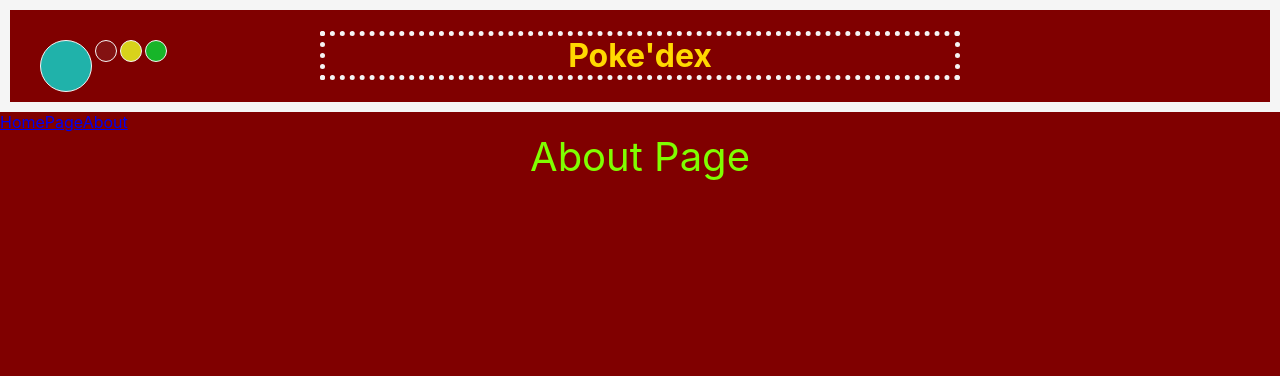
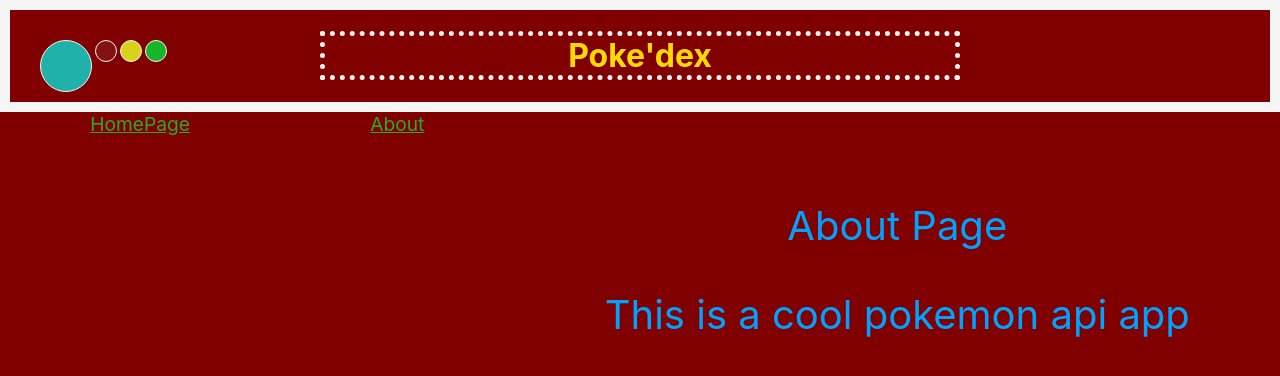
Before and after one commit to dizzyjaguar/pokedex-router, a React (Create React App) app: page /about in a window 1280 px wide. Shown: the top 376 px of the page. Built offline with nearby package versions, Linux system fonts and the light colour scheme.

Commit message:
everything working

```diff
--- a/src/About.js
+++ b/src/About.js
@@ -4,7 +4,9 @@ export default class About extends Component {
     render() {
         return (
             <div className='About'>
-                About Page
+                <br></br>
+                <p>About Page</p>
+                <p>This is a cool pokemon api app</p>
             </div>
         )
     }
--- a/src/App.css
+++ b/src/App.css
@@ -126,5 +126,24 @@ button:hover {
 .About {
   font-size: 40px;
   text-align: center;
-  color: chartreuse;
+  color: rgb(0, 162, 255);
 }
+
+a {
+  color: rgb(42, 171, 36);
+}
+
+.links {
+  font-size: larger;
+  display: flex;
+  justify-content: space-around;
+
+
+}
+
+.SearchBar {
+
+
+  display: flex;
+  justify-content: center;
+}
--- a/src/App.js
+++ b/src/App.js
@@ -20,14 +20,16 @@ export default class App extends Component {
       <Router>
       <div>
         <Header></Header>
+        <div className='links'>
+
         <Link to='/'>HomePage</Link>
         <Link to='/about'>About</Link>
-        {/* <PokeList pokedex={this.state.pokedex} /> */}
         <Switch>
           <Route exact path='/about' component={About} />
           <Route exact path ='/:name?' component={PokeList} />
           <Route exact path ='/pokemon/:_id' component={PokeDetail} />
         </Switch>
+        </div>
 
 
       </div>
```
